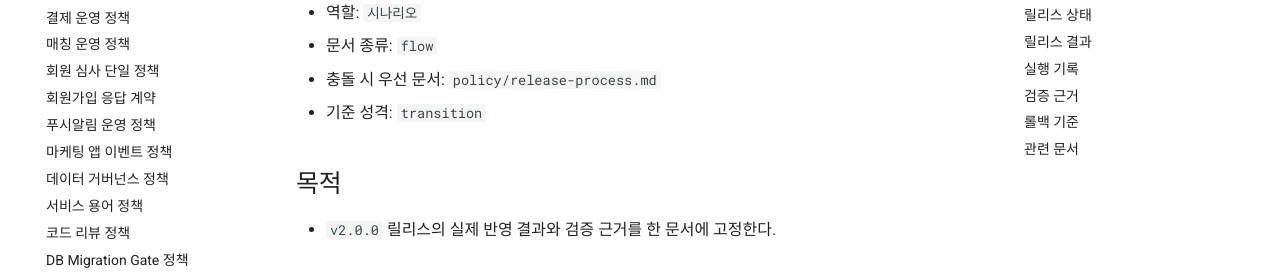
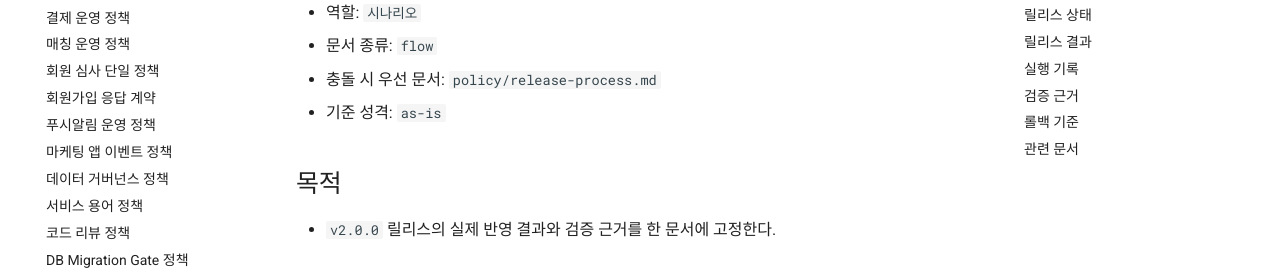
Before and after one commit to coupler-developer/docs, an MkDocs documentation site: the page built from content/releases/v2.0.0.md, in a window 1280 px wide and 900 px high. Shown: the part 231-509 px from the top of the window. Built offline with MkDocs 1.6.1 and Material for MkDocs 9.7.7, drawn with Linux system fonts in a browser that asks for light colours; comment, search, counter and statistics services are not loaded.

Commit message:
docs: 2.0.0 릴리스 기록 닫기
Changes:
- v2.0.0 릴리스 실행 기록의 기준 성격을 닫힌 기록에 맞게 as-is로 변경

Tests:
- yarn --cwd docs validate:docs 통과

```diff
--- a/content/releases/v2.0.0.md
+++ b/content/releases/v2.0.0.md
@@ -5,7 +5,7 @@
 - 역할: `시나리오`
 - 문서 종류: `flow`
 - 충돌 시 우선 문서: `policy/release-process.md`
-- 기준 성격: `transition`
+- 기준 성격: `as-is`
 
 ## 목적
 
```
